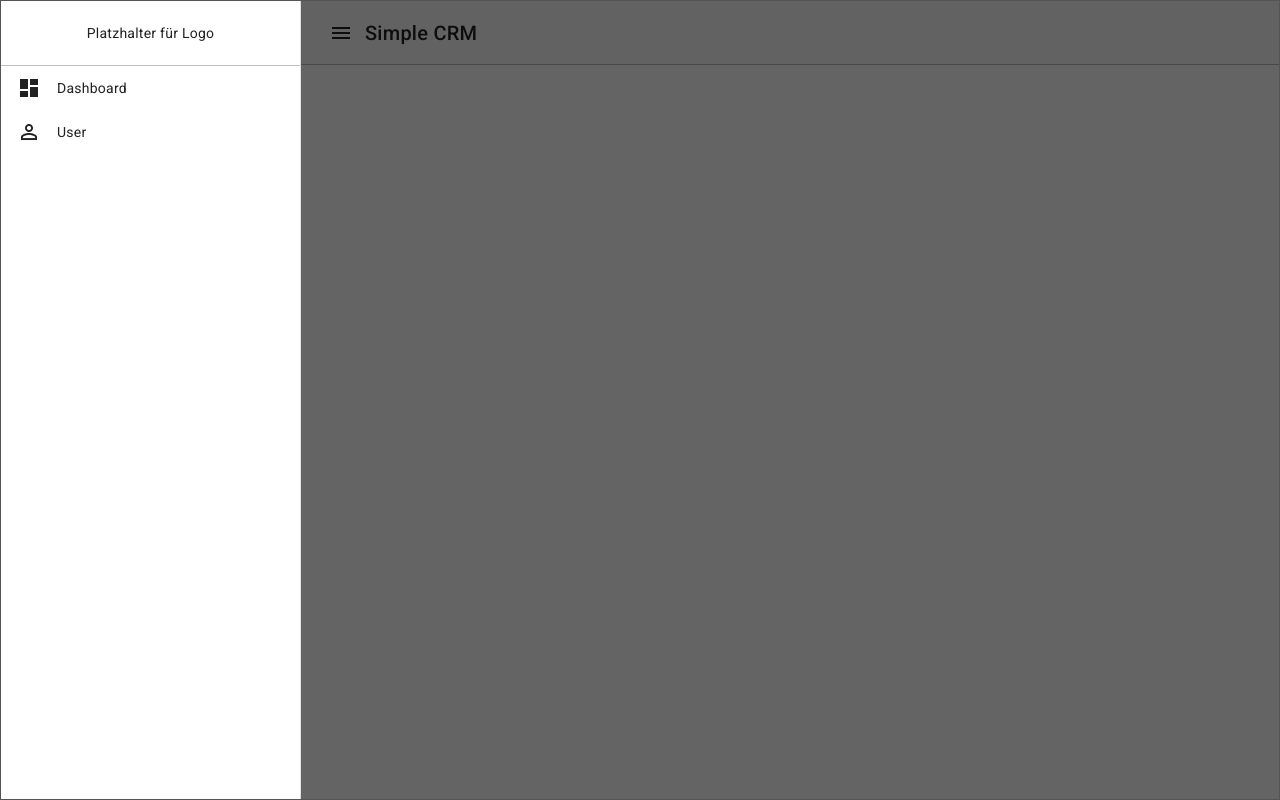
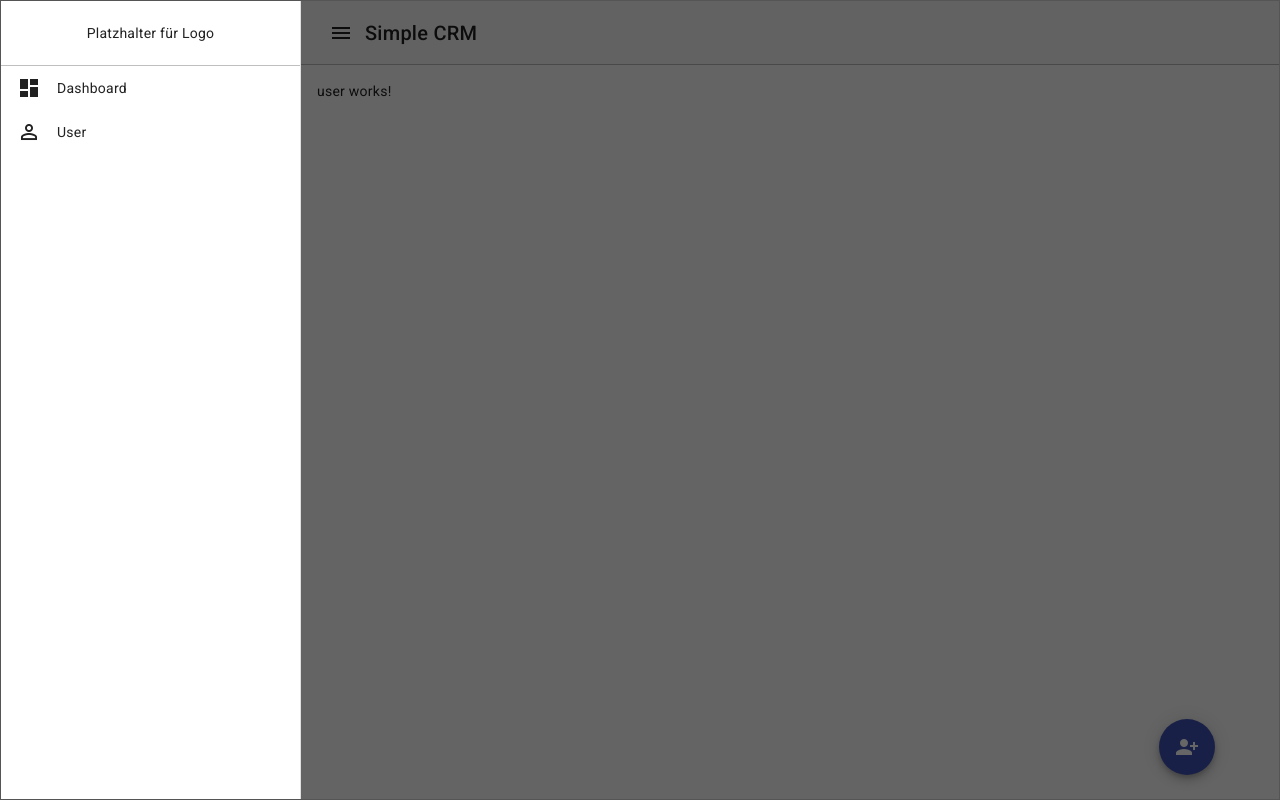
Before and after one commit to ToniKleinfeld/crm-simple, an Angular app: page /user in a window 1280 px wide. Before the commit this address led to /. Built offline with nearby package versions, Linux system fonts and the light colour scheme.

Commit message:
Add dashboard and add user components

```diff
--- a/src/app/app.component.html
+++ b/src/app/app.component.html
@@ -4,8 +4,8 @@
     <div class="logo-container">Platzhalter für Logo</div>
 
     <ul class="nav-items">
-      <li><mat-icon>dashboard</mat-icon>Dashboard</li>
-      <li><mat-icon>perm_identity</mat-icon>User</li>
+      <li routerLink=""><mat-icon>dashboard</mat-icon>Dashboard</li>
+      <li routerLink="user"><mat-icon>perm_identity</mat-icon>User</li>
     </ul>
 
   </mat-drawer>
@@ -18,8 +18,12 @@
       <span>Simple CRM</span>
     </mat-toolbar>
 
+    <div class="router-wrapper">
+      <router-outlet />
+    </div>
+
   </mat-drawer-content>
 
-  <router-outlet/>
+
 
 </mat-drawer-container>
--- a/src/app/app.component.scss
+++ b/src/app/app.component.scss
@@ -42,3 +42,7 @@
     }
   }
 }
+
+.router-wrapper{
+  padding: 16px;
+}
--- a/src/app/app.component.ts
+++ b/src/app/app.component.ts
@@ -1,6 +1,6 @@
 import { Component } from '@angular/core';
 import { CommonModule } from '@angular/common';
-import { RouterOutlet } from '@angular/router';
+import { RouterLink, RouterOutlet } from '@angular/router';
 import { MatToolbarModule } from '@angular/material/toolbar';
 import { MatSidenavModule } from '@angular/material/sidenav';
 import { MatIconModule } from '@angular/material/icon';
@@ -9,7 +9,7 @@ import { MatButtonModule } from '@angular/material/button';
 @Component({
   selector: 'app-root',
   standalone: true,
-  imports: [CommonModule, RouterOutlet,MatToolbarModule,MatSidenavModule,MatButtonModule,MatIconModule ],
+  imports: [CommonModule, RouterOutlet,MatToolbarModule,MatSidenavModule,MatButtonModule,MatIconModule,RouterLink ],
   templateUrl: './app.component.html',
   styleUrl: './app.component.scss',
 })
--- a/src/app/app.routes.ts
+++ b/src/app/app.routes.ts
@@ -1,3 +1,7 @@
 import { Routes } from '@angular/router';
+import { DashboardComponent } from './dashboard/dashboard.component';
 
-export const routes: Routes = [];
+export const routes: Routes = [
+  {path: '', title:'Dashboard', component: DashboardComponent},
+  {path: 'user', title:'User', loadComponent: () => import('./user/user.component').then(c => c.UserComponent),},
+];
--- /dev/null
+++ b/src/app/user/dialog-add-user/dialog-add-user.component.html
@@ -0,0 +1,9 @@
+<h2 mat-dialog-title>Add User</h2>
+<mat-dialog-content>
+  Hier Nutzer hinzufügen.
+</mat-dialog-content>
+
+<mat-dialog-actions>
+  <button mat-button color="primary" >Cancel</button>
+  <button mat-button cdkFocusInitial color="primary">Save</button>
+</mat-dialog-actions>
--- /dev/null
+++ b/src/app/user/user.component.html
@@ -0,0 +1,7 @@
+<p>user works!</p>
+
+<div class="add-user-container">
+  <button mat-fab color="primary" matTooltip="Add new user." (click)="openDialog()">
+    <mat-icon>person_add_alt_1</mat-icon>
+  </button>
+</div>
--- /dev/null
+++ b/src/app/user/user.component.scss
@@ -0,0 +1,5 @@
+.add-user-container {
+  position: absolute;
+  right: 5vw;
+  bottom: 3vh;
+}
--- /dev/null
+++ b/src/app/user/user.component.ts
@@ -0,0 +1,29 @@
+import { Component } from '@angular/core';
+import { MatIconModule } from '@angular/material/icon';
+import { MatButtonModule } from '@angular/material/button';
+import { MatTooltipModule } from '@angular/material/tooltip';
+import { MatDialogModule, MatDialog } from '@angular/material/dialog';
+import { DialogAddUserComponent } from './dialog-add-user/dialog-add-user.component';
+
+@Component({
+  selector: 'app-user',
+  standalone: true,
+  imports: [MatIconModule, MatButtonModule, MatTooltipModule, MatDialogModule],
+  templateUrl: './user.component.html',
+  styleUrl: './user.component.scss',
+})
+export class UserComponent {
+  name?:string;
+
+  constructor(public dialog: MatDialog) {}
+
+  openDialog(): void {
+    const dialogRef = this.dialog.open(DialogAddUserComponent, {
+      data: { name: this.name },
+    });
+
+    dialogRef.afterClosed().subscribe((result) => {
+      this.name = result;
+    });
+  }
+}
```
Also changed, not shown: src/app/user/dialog-add-user/dialog-add-user.component.ts (added, +25 -0 lines), src/app/user/dialog-add-user/dialog-add-user.component.scss (added), 2 other files (tests, documents, lock files or other folders).
